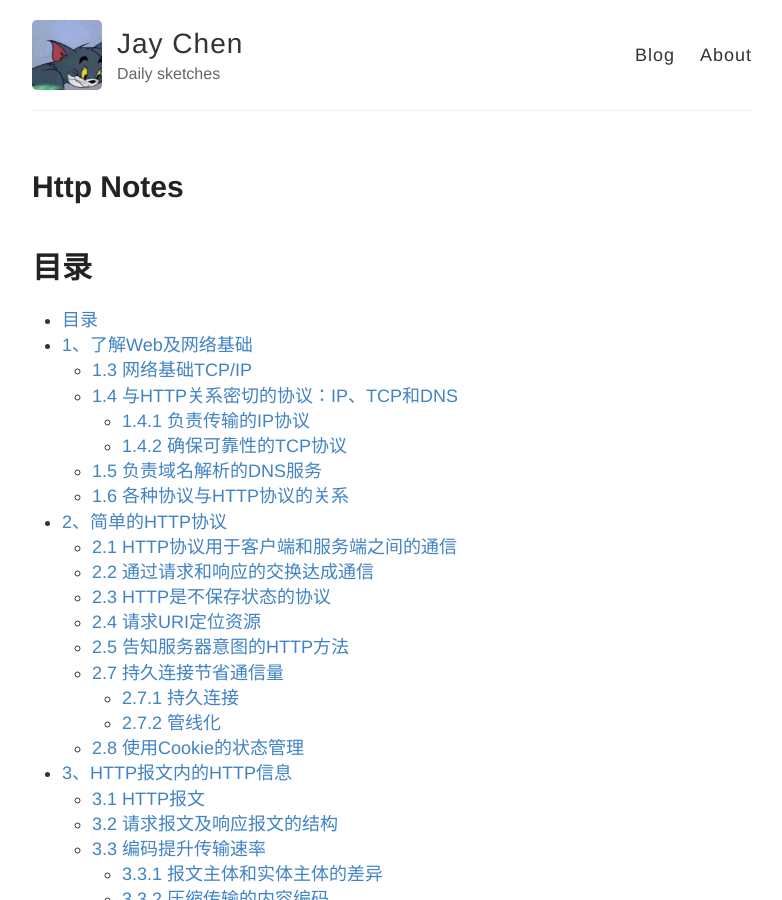
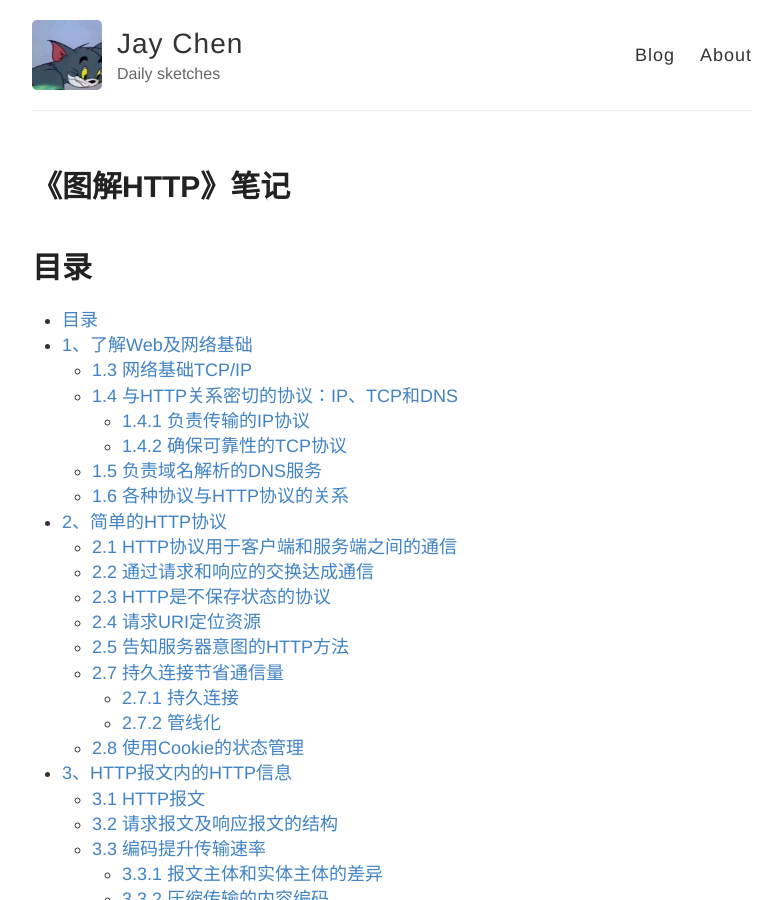
Before and after one commit to infinityjay/infinityjay.github.io, a Jekyll site: the page built from _posts/2021-06-01-HTTP-notes.md, in a window 1280 px wide and 900 px high. Shown: the whole window, without its empty margins (248-1030 px from the left). Built offline with Jekyll 4.4.1, drawn with Linux system fonts in a browser that asks for light colours; our own code applies the rules of GitHub Pages for plain Markdown files.

Commit message:
Update 2021-06-01-HTTP-notes.md

```diff
--- a/_posts/2021-06-01-HTTP-notes.md
+++ b/_posts/2021-06-01-HTTP-notes.md
@@ -1,3 +1,14 @@
+---
+layout: post
+title:  《图解HTTP》笔记
+date:   2021-06-01
+author: Jay Chen
+tags:   [HTTP]
+mathjax: false
+---
+
+
+
 
 # 目录
 
```
